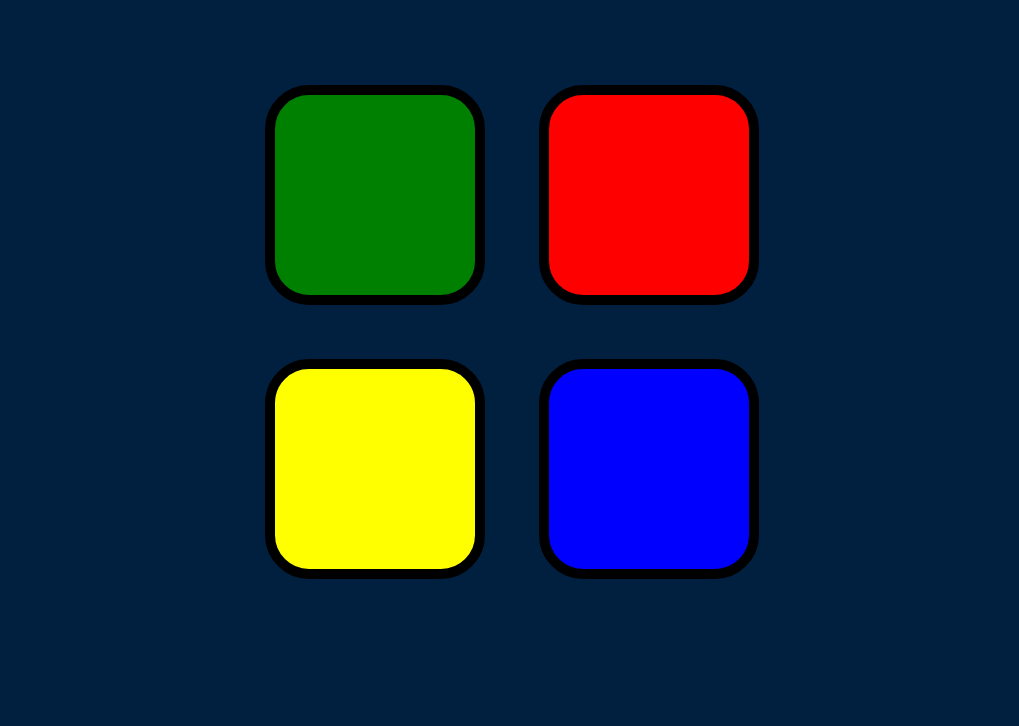
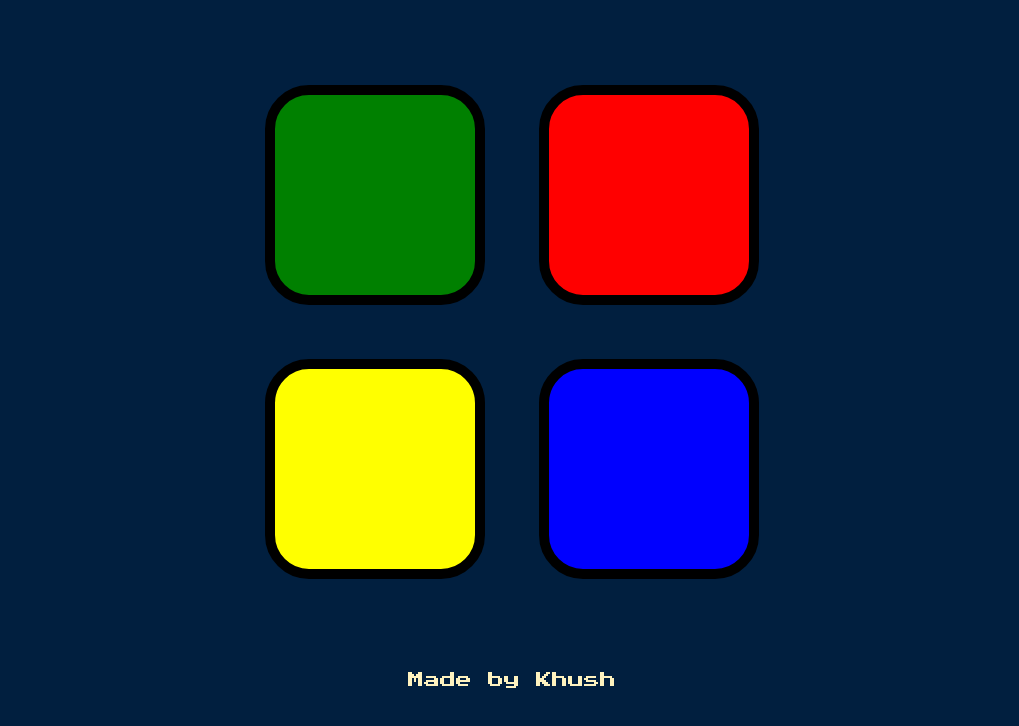
Before and after one commit to Khush2021/Simon-Game, a plain HTML site: page index.html in a window 1280 px wide. Shown: the part 114-840 px from the top of the page, without its empty margins (128-1147 px from the left). Before the commit the page ends 800 px from the top, so only its background shows below. Drawn offline with nearby package versions, Linux system fonts and the light colour scheme.

Commit message:
made some changes

```diff
--- a/index.html
+++ b/index.html
@@ -33,6 +33,9 @@
     </div>
 
   </div>
+  <footer>
+    <p>Made by Khush</p>
+  </footer>
   <script src="https://ajax.googleapis.com/ajax/libs/jquery/3.6.0/jquery.min.js"></script>
   <script src="script.js" charset="utf-8"></script>
 </body>
--- a/styles.css
+++ b/styles.css
@@ -51,3 +51,10 @@ body {
   box-shadow: 0 0 20px white;
   background-color: grey;
 }
+
+footer{
+  font-family: 'Press Start 2P', cursive;
+  font-size: 1rem;
+  margin:  5%;
+  color: #FEF2BF;
+}
```
